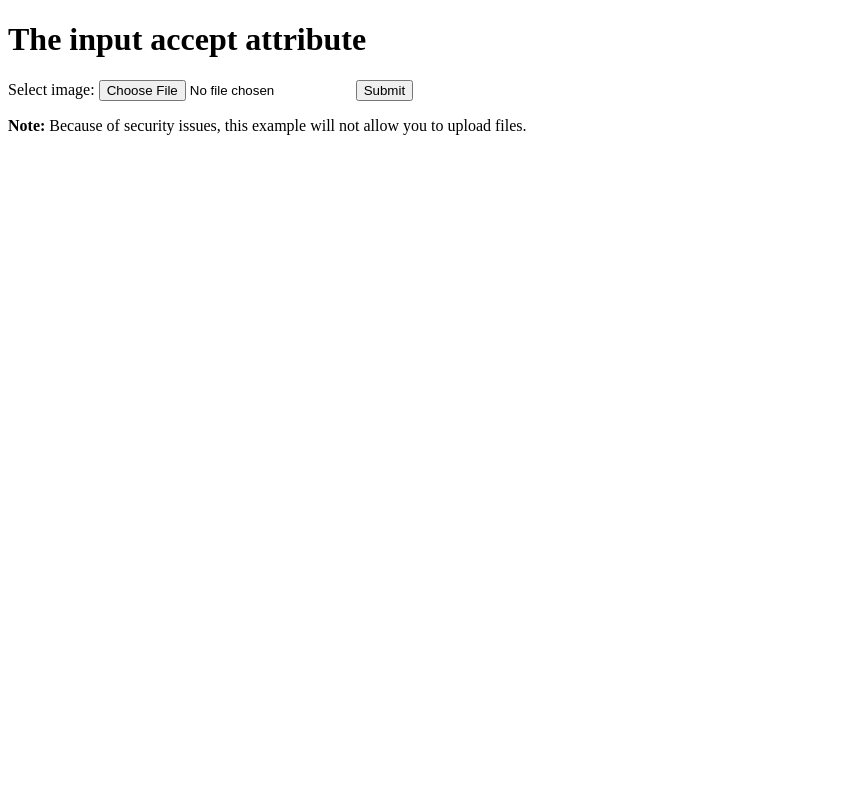
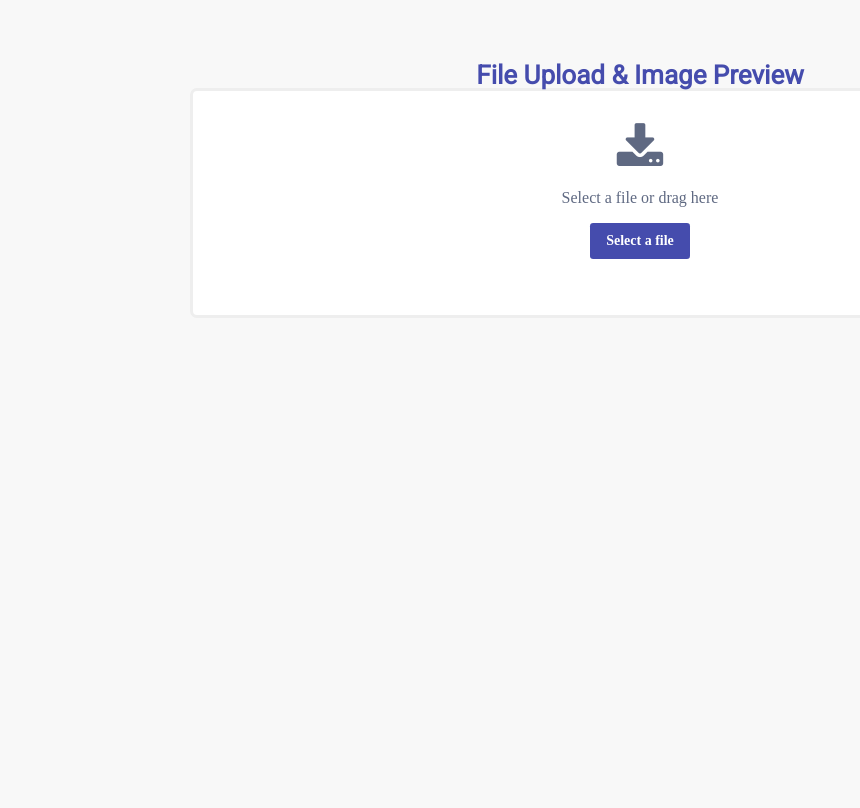
Before and after one commit to ducnguyen96/simple-face-recognition, a Flask app: page / in a window 1280 px wide. Shown: the whole page, without its empty margins (0-860 px from the left). Before the commit the page ends 135 px from the top, so only its background shows below. Run offline with Flask 2, Linux system fonts and the light colour scheme; parts of the project's set-up code (start-up, migrations or seed data) failed here and were passed over; some libraries are stand-ins or nearby versions.

Commit message:
:rocket: update webview

```diff
--- a/src/classification.py
+++ b/src/classification.py
@@ -52,7 +52,7 @@ def train_classification_model():
 
 def classify(img, out_encoder, facenet_model, classification_model):
     # detect face
-    face = extract_face(img)
+    face, anchor = extract_face(img)
 
     if face is None:
         return {}
@@ -82,5 +82,5 @@ def classify(img, out_encoder, facenet_model, classification_model):
     return {"class_index": str(class_index),
             "class_probability": str(class_probability),
             "all_names": all_names.tolist(),
-            "all_probability": prob_list_of_str}
-    # return {}
+            "all_probability": prob_list_of_str,
+            "anchor": list(map(int, anchor))}
--- a/src/extractor.py
+++ b/src/extractor.py
@@ -35,7 +35,7 @@ def extract_face(img):
     # cv.destroyAllWindows()
 
     resized = cv.resize(face, (160, 160), interpolation=cv.INTER_AREA)
-    return resized
+    return resized, detected_faces[0]
 
 
 def load_face(dir):
@@ -44,7 +44,7 @@ def load_face(dir):
     for filename in os.listdir(dir):
         path = dir + filename
         read_image = cv.imread(path)
-        face = extract_face(read_image)
+        face, _ = extract_face(read_image)
         if face is not None:
             faces.append(face)
     return faces
--- a/src/templates/home/index.html
+++ b/src/templates/home/index.html
@@ -4,20 +4,38 @@
     <meta charset="UTF-8" />
     <meta http-equiv="X-UA-Compatible" content="IE=edge" />
     <meta name="viewport" content="width=device-width, initial-scale=1.0" />
-    <title>Document</title>
+    <link
+      rel="stylesheet"
+      href="{{ url_for('static', filename='css/home.css') }}"
+    />
+    <script src="{{url_for('static', filename='js/home.js')}}"></script>
+    <title>Who Is This</title>
   </head>
   <body>
-    <h1>The input accept attribute</h1>
+    <h2>File Upload & Image Preview</h2>
+    <!-- Upload  -->
+    <form id="file-upload-form" class="uploader" action="/who-is-this">
+      <input id="file-upload" type="file" name="fileUpload" accept="image/*" />
 
-    <form action="/who-is-this" , enctype="multipart/form-data" , method="POST">
-      <label for="img">Select image:</label>
-      <input type="file" id="img" name="img" accept="image/*" required />
-      <input type="submit" />
+      <label for="file-upload" id="file-drag">
+        <div id="image-wrapper">
+          <img id="file-image" src="#" alt="Preview" class="hidden" />
+        </div>
+        <div id="start">
+          <i class="fa fa-download" aria-hidden="true"></i>
+          <div>Select a file or drag here</div>
+          <div id="notimage" class="hidden">Please select an image</div>
+          <span id="file-upload-btn" class="btn btn-primary"
+            >Select a file</span
+          >
+        </div>
+        <div id="response" class="hidden">
+          <div id="messages"></div>
+          <progress class="progress" id="file-progress" value="0">
+            <span>0</span>%
+          </progress>
+        </div>
+      </label>
     </form>
-
-    <p>
-      <strong>Note:</strong> Because of security issues, this example will not
-      allow you to upload files.
-    </p>
   </body>
 </html>
--- /dev/null
+++ b/static/css/home.css
@@ -0,0 +1,141 @@
+@import url(https://maxcdn.bootstrapcdn.com/font-awesome/4.5.0/css/font-awesome.min.css);
+@import url("https://fonts.googleapis.com/css?family=Roboto");
+html,
+body,
+* {
+  box-sizing: border-box;
+  font-size: 16px; }
+
+html,
+body {
+  height: 100%;
+  text-align: center; }
+
+body {
+  padding: 2rem;
+  background: #f8f8f8; }
+
+h2 {
+  font-family: "Roboto", sans-serif;
+  font-size: 26px;
+  line-height: 1;
+  color: #454cad;
+  margin-bottom: 0; }
+
+p {
+  font-family: "Roboto", sans-serif;
+  font-size: 18px;
+  color: #5f6982; }
+
+.uploader {
+  display: block;
+  clear: both;
+  margin: 0 auto;
+  width: 100%;
+  max-width: 900px; }
+  .uploader label {
+    float: left;
+    clear: both;
+    width: 100%;
+    padding: 2rem 1.5rem;
+    text-align: center;
+    background: #fff;
+    border-radius: 7px;
+    border: 3px solid #eee;
+    transition: all 0.2s ease;
+    user-select: none; }
+    .uploader label:hover {
+      border-color: #454cad; }
+    .uploader label.hover {
+      border: 3px solid #454cad;
+      box-shadow: inset 0 0 0 6px #eee; }
+      .uploader label.hover #start i.fa {
+        transform: scale(0.8);
+        opacity: 0.3; }
+  .uploader #start {
+    float: left;
+    clear: both;
+    width: 100%; }
+    .uploader #start.hidden {
+      display: none; }
+    .uploader #start i.fa {
+      font-size: 50px;
+      margin-bottom: 1rem;
+      transition: all 0.2s ease-in-out; }
+  .uploader #response {
+    float: left;
+    clear: both;
+    width: 100%; }
+    .uploader #response.hidden {
+      display: none; }
+    .uploader #response #messages {
+      margin-bottom: 0.5rem; }
+  .uploader #image-wrapper {
+    position: relative;
+    display: inline-block;
+    margin: 0 auto 0.5rem auto;
+    width: auto;
+    height: auto;
+    max-width: 100%; }
+    .uploader #image-wrapper #file-image {
+      display: inline;
+      margin: 0 auto 0.5rem auto;
+      width: auto;
+      height: auto;
+      max-width: 100%; }
+      .uploader #image-wrapper #file-image.hidden {
+        display: none; }
+  .uploader #notimage {
+    display: block;
+    float: left;
+    clear: both;
+    width: 100%; }
+    .uploader #notimage.hidden {
+      display: none; }
+  .uploader progress,
+  .uploader .progress {
+    display: inline;
+    clear: both;
+    margin: 0 auto;
+    width: 100%;
+    max-width: 180px;
+    height: 8px;
+    border: 0;
+    border-radius: 4px;
+    background-color: #eee;
+    overflow: hidden; }
+  .uploader .progress[value]::-webkit-progress-bar {
+    border-radius: 4px;
+    background-color: #eee; }
+  .uploader .progress[value]::-webkit-progress-value {
+    background: linear-gradient(to right, #393f90 0%, #454cad 50%);
+    border-radius: 4px; }
+  .uploader .progress[value]::-moz-progress-bar {
+    background: linear-gradient(to right, #393f90 0%, #454cad 50%);
+    border-radius: 4px; }
+  .uploader input[type="file"] {
+    display: none; }
+  .uploader div {
+    margin: 0 0 0.5rem 0;
+    color: #5f6982; }
+  .uploader .btn {
+    display: inline-block;
+    margin: 0.5rem 0.5rem 1rem 0.5rem;
+    clear: both;
+    font-family: inherit;
+    font-weight: 700;
+    font-size: 14px;
+    text-decoration: none;
+    text-transform: initial;
+    border: none;
+    border-radius: 0.2rem;
+    outline: none;
+    padding: 0 1rem;
+    height: 36px;
+    line-height: 36px;
+    color: #fff;
+    transition: all 0.2s ease-in-out;
+    box-sizing: border-box;
+    background: #454cad;
+    border-color: #454cad;
+    cursor: pointer; }
--- /dev/null
+++ b/static/css/home.scss
@@ -0,0 +1,189 @@
+// Imports
+//
+@import url(https://maxcdn.bootstrapcdn.com/font-awesome/4.5.0/css/font-awesome.min.css);
+@import url("https://fonts.googleapis.com/css?family=Roboto");
+
+// Vars and Reset
+//
+$theme: #454cad;
+$dark-text: #5f6982;
+
+html,
+body,
+* {
+  box-sizing: border-box;
+  font-size: 16px;
+}
+html,
+body {
+  height: 100%;
+  text-align: center;
+}
+body {
+  padding: 2rem;
+  background: #f8f8f8;
+}
+
+h2 {
+  font-family: "Roboto", sans-serif;
+  font-size: 26px;
+  line-height: 1;
+  color: $theme;
+  margin-bottom: 0;
+}
+p {
+  font-family: "Roboto", sans-serif;
+  font-size: 18px;
+  color: $dark-text;
+}
+// Upload Demo
+//
+.uploader {
+  display: block;
+  clear: both;
+  margin: 0 auto;
+  width: 100%;
+  max-width: 900px;
+
+  label {
+    float: left;
+    clear: both;
+    width: 100%;
+    padding: 2rem 1.5rem;
+    text-align: center;
+    background: #fff;
+    border-radius: 7px;
+    border: 3px solid #eee;
+    transition: all 0.2s ease;
+    user-select: none;
+
+    &:hover {
+      border-color: $theme;
+    }
+    &.hover {
+      border: 3px solid $theme;
+      box-shadow: inset 0 0 0 6px #eee;
+
+      #start {
+        i.fa {
+          transform: scale(0.8);
+          opacity: 0.3;
+        }
+      }
+    }
+  }
+
+  #start {
+    float: left;
+    clear: both;
+    width: 100%;
+    &.hidden {
+      display: none;
+    }
+    i.fa {
+      font-size: 50px;
+      margin-bottom: 1rem;
+      transition: all 0.2s ease-in-out;
+    }
+  }
+  #response {
+    float: left;
+    clear: both;
+    width: 100%;
+    &.hidden {
+      display: none;
+    }
+    #messages {
+      margin-bottom: 0.5rem;
+    }
+  }
+
+  #image-wrapper {
+    position: relative;
+    display: inline-block;
+    margin: 0 auto 0.5rem auto;
+    width: auto;
+    height: auto;
+    max-width: 100%;
+    #file-image {
+      display: inline;
+      margin: 0 auto 0.5rem auto;
+      width: auto;
+      height: auto;
+      max-width: 100%;
+      &.hidden {
+        display: none;
+      }
+    }
+  }
+
+  #notimage {
+    display: block;
+    float: left;
+    clear: both;
+    width: 100%;
+    &.hidden {
+      display: none;
+    }
+  }
+
+  progress,
+  .progress {
+    // appearance: none;
+    display: inline;
+    clear: both;
+    margin: 0 auto;
+    width: 100%;
+    max-width: 180px;
+    height: 8px;
+    border: 0;
+    border-radius: 4px;
+    background-color: #eee;
+    overflow: hidden;
+  }
+
+  .progress[value]::-webkit-progress-bar {
+    border-radius: 4px;
+    background-color: #eee;
+  }
+
+  .progress[value]::-webkit-progress-value {
+    background: linear-gradient(to right, darken($theme, 8%) 0%, $theme 50%);
+    border-radius: 4px;
+  }
+  .progress[value]::-moz-progress-bar {
+    background: linear-gradient(to right, darken($theme, 8%) 0%, $theme 50%);
+    border-radius: 4px;
+  }
+
+  input[type="file"] {
+    display: none;
+  }
+
+  div {
+    margin: 0 0 0.5rem 0;
+    color: $dark-text;
+  }
+  .btn {
+    display: inline-block;
+    margin: 0.5rem 0.5rem 1rem 0.5rem;
+    clear: both;
+    font-family: inherit;
+    font-weight: 700;
+    font-size: 14px;
+    text-decoration: none;
+    text-transform: initial;
+    border: none;
+    border-radius: 0.2rem;
+    outline: none;
+    padding: 0 1rem;
+    height: 36px;
+    line-height: 36px;
+    color: #fff;
+    transition: all 0.2s ease-in-out;
+    box-sizing: border-box;
+    background: $theme;
+    border-color: $theme;
+    cursor: pointer;
+  }
+}
--- /dev/null
+++ b/static/js/home.js
@@ -0,0 +1,174 @@
+// File Upload
+//
+function ekUpload() {
+  function Init() {
+    console.log("Upload Initialized");
+
+    var fileSelect = document.getElementById("file-upload"),
+      fileDrag = document.getElementById("file-drag"),
+      submitButton = document.getElementById("submit-button");
+
+    fileSelect.addEventListener("change", fileSelectHandler, false);
+
+    // Is XHR2 available?
+    var xhr = new XMLHttpRequest();
+    if (xhr.upload) {
+      // File Drop
+      fileDrag.addEventListener("dragover", fileDragHover, false);
+      fileDrag.addEventListener("dragleave", fileDragHover, false);
+      fileDrag.addEventListener("drop", fileSelectHandler, false);
+    }
+  }
+
+  function fileDragHover(e) {
+    var fileDrag = document.getElementById("file-drag");
+
+    e.stopPropagation();
+    e.preventDefault();
+
+    fileDrag.className =
+      e.type === "dragover" ? "hover" : "modal-body file-upload";
+  }
+
+  function fileSelectHandler(e) {
+    // remove old frame
+    const frame = document.getElementById("frame");
+    if (frame) frame.remove();
+
+    // Fetch FileList object
+    var files = e.target.files || e.dataTransfer.files;
+
+    // Cancel event and hover styling
+    fileDragHover(e);
+
+    // Process all File objects
+    for (var i = 0, f; (f = files[i]); i++) {
+      parseFile(f);
+      uploadFile(f);
+    }
+  }
+
+  // Output
+  function output(msg) {
+    // Response
+    var m = document.getElementById("messages");
+    m.innerHTML = msg;
+  }
+
+  function parseFile(file) {
+    output("<strong>" + encodeURI(file.name) + "</strong>");
+
+    // var fileType = file.type;
+    // console.log(fileType);
+    var imageName = file.name;
+
+    var isGood = /\.(?=gif|jpg|png|jpeg)/gi.test(imageName);
+    if (isGood) {
+      document.getElementById("start").classList.add("hidden");
+      document.getElementById("response").classList.remove("hidden");
+      document.getElementById("notimage").classList.add("hidden");
+      // Thumbnail Preview
+      document.getElementById("file-image").classList.remove("hidden");
+      document.getElementById("file-image").src = URL.createObjectURL(file);
+    } else {
+      document.getElementById("file-image").classList.add("hidden");
+      document.getElementById("notimage").classList.remove("hidden");
+      document.getElementById("start").classList.remove("hidden");
+      document.getElementById("response").classList.add("hidden");
+      document.getElementById("file-upload-form").reset();
+    }
+  }
+
+  function setProgressMaxValue(e) {
+    var pBar = document.getElementById("file-progress");
+
+    if (e.lengthComputable) {
+      pBar.max = e.total;
+    }
+  }
+
+  function updateFileProgress(e) {
+    var pBar = document.getElementById("file-progress");
+
+    if (e.lengthComputable) {
+      pBar.value = e.loaded;
+    }
+  }
+
+  function uploadFile(file) {
+    var xhr = new XMLHttpRequest(),
+      // fileInput = document.getElementById("class-roster-file"),
+      pBar = document.getElementById("file-progress"),
+      fileSizeLimit = 1024; // In MB
+    if (xhr.upload) {
+      // Check if file is less than x MB
+      if (file.size <= fileSizeLimit * 1024 * 1024) {
+        // Progress bar
+        pBar.style.display = "inline";
+        xhr.upload.addEventListener("loadstart", setProgressMaxValue, false);
+        xhr.upload.addEventListener("progress", updateFileProgress, false);
+
+        // File received / failed
+        xhr.onreadystatechange = function (e) {
+          if (xhr.readyState == 4) {
+            // Everything is good!
+            // progress.className = xhr.status == 200 ? "success" : "failure";
+            // document.location.reload(true);
+            const clientImage = document.getElementById("file-image");
+            const changePercent =
+              clientImage.clientWidth / clientImage.naturalWidth;
+
+            const response = JSON.parse(e.target.response);
+            const anchor = response["anchor"];
+            const allNames = response["all_names"];
+            const allProbability = response["all_probability"];
+            const classIndex = response["class_index"];
+            const classProbability = response["class_probability"];
+
+            const frame = document.createElement("div");
+            frame.id = "frame";
+            frame.style.width = `${anchor[2] * changePercent}px`;
+            frame.style.height = `${anchor[2] * changePercent}px`;
+            frame.style.border = `3px solid green`;
+            frame.style.position = "absolute";
+            frame.style.top = `calc(${anchor[1] * changePercent}px)`;
+            frame.style.left = `calc(${anchor[0] * changePercent}px)`;
+
+            const fileDrag = document.getElementById("image-wrapper");
+            fileDrag.appendChild(frame);
+
+            // Update response
+            const messages = document.querySelector("#messages > strong");
+            messages.innerHTML = allNames[+classIndex];
+          }
+        };
+
+        // Start upload
+        xhr.open(
+          "POST",
+          document.getElementById("file-upload-form").action,
+          true
+        );
+        xhr.setRequestHeader("X-File-Name", file.name);
+        xhr.setRequestHeader("X-File-Size", file.size);
+        // xhr.setRequestHeader("Content-Type", "multipart/form-data");
+
+        const formData = new FormData();
+        formData.append("img", file);
+        xhr.send(formData);
+      } else {
+        output("Please upload a smaller file (< " + fileSizeLimit + " MB).");
+      }
+    }
+  }
+
+  // Check for the various File API support.
+  if (window.File && window.FileList && window.FileReader) {
+    Init();
+  } else {
+    document.getElementById("file-drag").style.display = "none";
+  }
+}
+window.onload = () => {
+  ekUpload();
+};
```
Also changed, not shown: index.html (deleted, +0 -23 lines), main.py (+14 -3 lines), src/global.py (deleted, +0 -8 lines).
